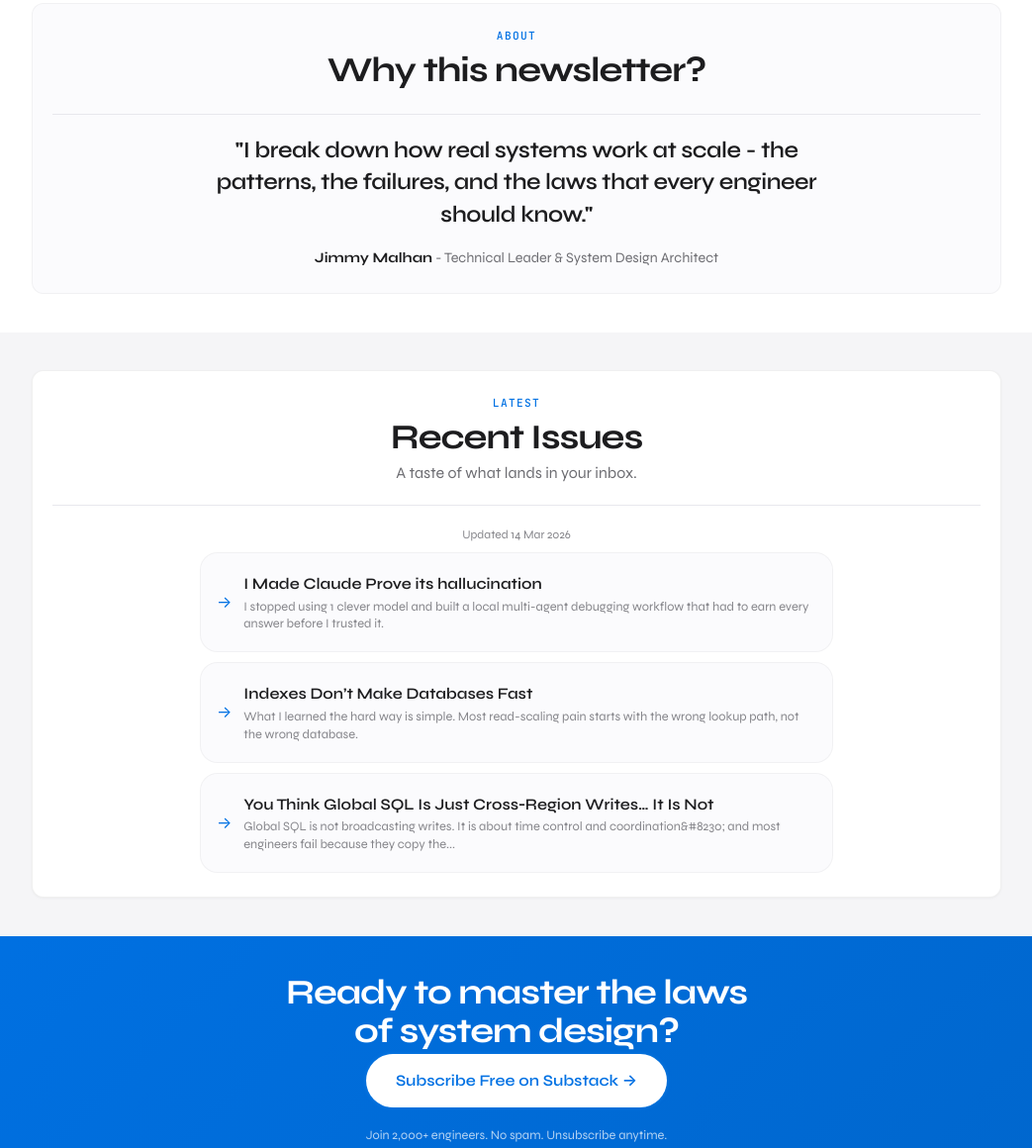
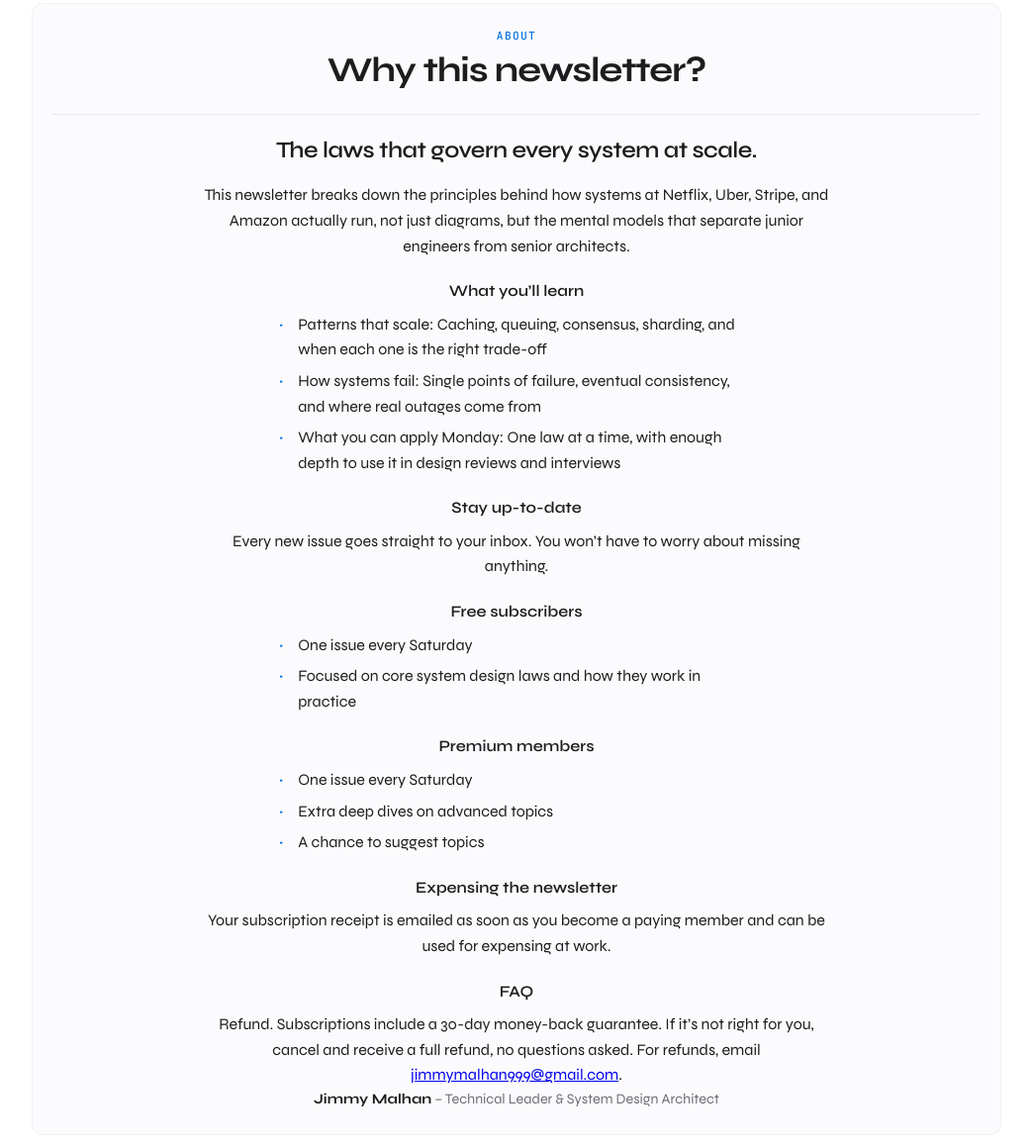
Before and after one commit to jimmymalhan/systemdesignlaws.xyz, a plain HTML site: page index.html in a window 1280 px wide. Shown: the part 1455-2615 px from the top of the page at 99% size, without its empty margins (118-1161 px from the left). Drawn offline with Linux system fonts and the light colour scheme.

Commit message:
Upgrade About section with laws-focused content
- Replace minimal blockquote with full newsletter description
- Add What you'll learn, Stay up-to-date, Free/Premium tiers
- Add Expensing and FAQ sections
- Style h3, ul, li for scannable layout
- No em dashes per style

```diff
--- a/index.html
+++ b/index.html
@@ -692,6 +692,47 @@
       color: var(--gray-900);
     }
 
+    .about-content h3 {
+      font-size: 1rem;
+      font-weight: 600;
+      color: var(--gray-900);
+      margin-top: 20px;
+      margin-bottom: 8px;
+    }
+
+    .about-content ul {
+      list-style: none;
+      text-align: left;
+      max-width: 480px;
+      margin: 0 auto 12px;
+    }
+
+    .about-content li {
+      padding-left: 1.2em;
+      position: relative;
+      margin-bottom: 6px;
+    }
+
+    .about-content li::before {
+      content: "·";
+      position: absolute;
+      left: 0;
+      font-weight: 700;
+      color: var(--accent);
+    }
+
+    .about-content .about-intro {
+      font-size: clamp(1rem, 2vw, 1.15rem);
+      line-height: 1.55;
+      margin-bottom: 16px;
+    }
+
+    .about-content .about-note {
+      font-size: 0.9rem;
+      color: var(--gray-500);
+      margin-top: 16px;
+    }
+
     /* ── RECENT ISSUES ── */
     .recent-loading {
       color: var(--gray-400);
@@ -1013,9 +1054,40 @@
       </header>
       <div class="about-content reveal">
         <blockquote>
-          "I break down how real systems work at scale - the patterns, the failures, and the laws that every engineer should know."
+          The laws that govern every system at scale.
         </blockquote>
-        <p class="author"><strong>Jimmy Malhan</strong> - Technical Leader &amp; System Design Architect</p>
+        <p>This newsletter breaks down the principles behind how systems at Netflix, Uber, Stripe, and Amazon actually run, not just diagrams, but the mental models that separate junior engineers from senior architects.</p>
+
+        <h3>What you&rsquo;ll learn</h3>
+        <ul>
+          <li>Patterns that scale: Caching, queuing, consensus, sharding, and when each one is the right trade-off</li>
+          <li>How systems fail: Single points of failure, eventual consistency, and where real outages come from</li>
+          <li>What you can apply Monday: One law at a time, with enough depth to use it in design reviews and interviews</li>
+        </ul>
+
+        <h3>Stay up-to-date</h3>
+        <p>Every new issue goes straight to your inbox. You won&rsquo;t have to worry about missing anything.</p>
+
+        <h3>Free subscribers</h3>
+        <ul>
+          <li>One issue every Saturday</li>
+          <li>Focused on core system design laws and how they work in practice</li>
+        </ul>
+
+        <h3>Premium members</h3>
+        <ul>
+          <li>One issue every Saturday</li>
+          <li>Extra deep dives on advanced topics</li>
+          <li>A chance to suggest topics</li>
+        </ul>
+
+        <h3>Expensing the newsletter</h3>
+        <p>Your subscription receipt is emailed as soon as you become a paying member and can be used for expensing at work.</p>
+
+        <h3>FAQ</h3>
+        <p>Refund. Subscriptions include a 30-day money-back guarantee. If it&rsquo;s not right for you, cancel and receive a full refund, no questions asked. For refunds, email <a href="mailto:jimmymalhan999@gmail.com">jimmymalhan999@gmail.com</a>.</p>
+
+        <p class="author"><strong>Jimmy Malhan</strong> &ndash; Technical Leader &amp; System Design Architect</p>
       </div>
       </div>
     </div>
```
